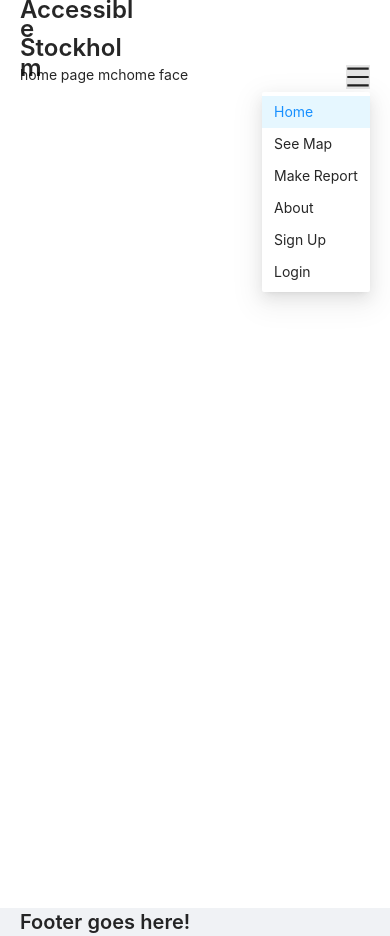
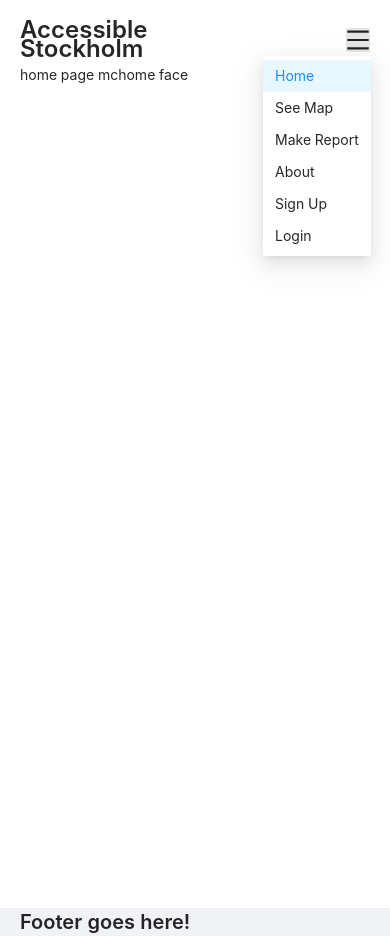
Before and after one commit to CaryTanner/access-map, a React (Create React App) app in the folder client/: page / in a window 390 px wide. Both pictures are taken after a click on the element "menu". Built offline with nearby package versions, Linux system fonts and the light colour scheme; no server answers.

Commit message:
mobile menu complete

```diff
--- a/client/src/components/Header/Header.js
+++ b/client/src/components/Header/Header.js
@@ -31,9 +31,6 @@ export default function Header() {
   const clickLink = (page) => {
     router.push(page);
   };
-  const handleKeyPress = (event) => {
-    if (event.keyCode === 13) event.currentTarget.click();
-  };
 
   //dispatch logout redux action & show success
   const dispatch = useDispatch();
@@ -47,7 +44,7 @@ export default function Header() {
     message.success("Logged out");
   };
 
-  //state for dynamic nav & avatar
+  //menus for dynamic nav & avatar
   const { user } = useSelector((state) => state.auth);
   const avatarInitial = user ? user.name.charAt(0).toUpperCase() : null;
 
@@ -64,14 +61,54 @@ export default function Header() {
     </Menu>
   );
 
-  const loggedOutMenu = [
-    <Menu
-      mode="horizontal"
-      defaultSelectedKeys={["home"]}
-      id="nav"
-      key="nav"
-      style={{ border: "none" }}
+  const loggedOut = () => {
+    return (
+      <>
+        <Menu.Item
+          key="sign up"
+          tabindex={0}
+          onClick={() => clickLink("/signup")}
+          onKeyPress={() => handleEnterKey(clickLink("/signup"))}
         >
+          Sign Up
+        </Menu.Item>
+        <Menu.Item
+          tabindex={0}
+          key="login"
+          onClick={() => clickLink("/login")}
+          onKeyPress={() => handleEnterKey(clickLink("/login"))}
+        >
+          Login
+        </Menu.Item>
+      </>
+    );
+  };
+  const loggedIn = () => {
+    return (
+      <>
+        <Dropdown overlay={avatarMenu} trigger={["click"]}>
+          <Avatar
+            className={styles.focus}
+            tabindex={0}
+            aria-haspopup="true"
+            style={{
+              backgroundColor: "#154d42 ",
+              verticalAlign: "middle",
+              marginLeft: "20px",
+            }}
+            size="large"
+            //keyboard opens dropdown
+            onKeyPress={(event) => handleEnterKey(event.currentTarget.click())}
+          >
+            {avatarInitial}
+          </Avatar>
+        </Dropdown>
+      </>
+    );
+  };
+
+  const links = () => {
+    return (<>
     <Menu.Item
         key="home"
         tabindex={0}
@@ -104,86 +141,21 @@ export default function Header() {
       >
         About
       </Menu.Item>
+    </>)
+  }
 
-      <Menu.Item
-        key="sign up"
-        tabindex={0}
-        onClick={() => clickLink("/signup")}
-        onKeyPress={() => handleEnterKey(clickLink("/signup"))}
-      >
-        Sign Up
-      </Menu.Item>
-      <Menu.Item
-        tabindex={0}
-        key="login"
-        onClick={() => clickLink("/login")}
-        onKeyPress={() => handleEnterKey(clickLink("/login"))}
-      >
-        Login
-      </Menu.Item>
-    </Menu>,
-  ];
-
-  const loggedInMenu = [
-    <Menu
+  const menu = () => {
+    return (<Menu
       mode="horizontal"
       defaultSelectedKeys={["home"]}
       id="nav"
       key="nav"
       style={{ border: "none" }}
     >
-      <Menu.Item
-        key="home"
-        tabindex={0}
-        onClick={() => clickLink("/")}
-        onKeyPress={() => handleEnterKey(clickLink("/"))}
-      >
-        Home
-      </Menu.Item>
-      <Menu.Item
-        key="map"
-        tabindex={0}
-        onClick={() => clickLink("/map")}
-        onKeyPress={() => handleEnterKey(clickLink("/map"))}
-      >
-        See Map
-      </Menu.Item>
-      <Menu.Item
-        tabindex={0}
-        onClick={() => clickLink("/makereport")}
-        key="report"
-        onKeyPress={() => handleEnterKey(clickLink("/makereport"))}
-      >
-        Make Report
-      </Menu.Item>
-      <Menu.Item
-        tabindex={0}
-        onClick={() => clickLink("/about")}
-        key="about"
-        onKeyPress={() => handleEnterKey(clickLink("/about"))}
-      >
-        About
-      </Menu.Item>
-
-      <Dropdown overlay={avatarMenu} trigger={["click"]}>
-        <Avatar
-        className={styles.focus}
-          tabindex={0}
-          aria-haspopup="true"
-          style={{
-            backgroundColor: "#154d42 ",
-            verticalAlign: "middle",
-            marginLeft: "20px",
-          }}
-          size="large"
-          //keyboard opens dropdown
-          onKeyPress={(event) => handleEnterKey(event.currentTarget.click())}
-        >
-          {avatarInitial}
-        </Avatar>
-      </Dropdown>
-    </Menu>,
-  ];
+      {links()}
+      {user ? loggedIn() : loggedOut()}
+    </Menu>
+    )};
 
   const mobileMenu = () => {
     return (
@@ -194,55 +166,8 @@ export default function Header() {
         key="nav"
         style={{ border: "none" }}
       >
-        <Menu.Item
-          tabindex={0}
-          onClick={() => clickLink("/")}
-          key="home"
-          onKeyPress={() => handleEnterKey(clickLink("/"))}
-        >
-          Home
-        </Menu.Item>
-        <Menu.Item
-          tabindex={0}
-          key="map"
-          onClick={() => clickLink("/map")}
-          onKeyPress={() => handleEnterKey(clickLink("/map"))}
-        >
-          See Map
-        </Menu.Item>
-        <Menu.Item
-          tabindex={0}
-          onClick={() => clickLink("/makereport")}
-          onKeyPress={() => handleEnterKey(clickLink("/makereport"))}
-          key="report"
-        >
-          Make Report
-        </Menu.Item>
-        <Menu.Item
-          tabindex={0}
-          onClick={() => clickLink("/about")}
-          key="about"
-          onKeyPress={() => handleEnterKey(clickLink("/about"))}
-        >
-          About
-        </Menu.Item>
-
-        <Menu.Item
-          tabindex={0}
-          onClick={() => clickLink("/signup")}
-          onKeyPress={() => handleEnterKey(clickLink("/signup"))}
-          key="sign up"
-        >
-          Sign Up
-        </Menu.Item>
-        <Menu.Item
-          tabindex={0}
-          onClick={() => clickLink("/login")}
-          key="login"
-          onKeyPress={() => handleEnterKey(clickLink("/login"))}
-        >
-          Login
-        </Menu.Item>
+        {links()}
+        {user ? null : loggedOut()}
       </Menu>
     );
   };
@@ -257,31 +182,32 @@ export default function Header() {
           padding: xs ? " 0 20px" : " 0 50px",
         }}
       >
-        <Row align="bottom">
-          <Col lg={4} md={5} sm={8} xs={8}>
+        <Row >
+          <Col lg={4} md={5} sm={8} xs={12}>
             <a href="/" id="logo">
-              <Typography.Title level={3} style={{ lineHeight: ".8" }}>
+              <Typography.Title level={3} style={{ lineHeight: ".8", marginTop: "20px" }}>
                 Accessible Stockholm
               </Typography.Title>
             </a>
           </Col>
           <Col lg={20} md={19} sm={0} xs={0}>
-            <Row justify="end">{user ? loggedInMenu : loggedOutMenu}</Row>
+            <Row justify="end">{menu()}</Row>
           </Col>
-          <Col lg={0} md={0} sm={16} xs={16}>
-            <Row justify="end">
+          <Col lg={0} md={0} sm={16} xs={12}>
+            <Row justify="end" style={{marginTop: "20px"}}>
               <Dropdown overlay={mobileMenu} trigger={["click"]}>
                 <MenuOutlined
                   className={styles.focus}
                   tabindex={0}
                   aria-haspopup="true"
-                  style={{ fontSize: "1.5rem", verticalAlign: "bottom" }}
+                  style={{ fontSize: "1.5rem", marginTop: "8px" }}
                   onKeyPress={(event) =>
                     handleEnterKey(event.currentTarget.click())
                   }
                 />
               </Dropdown>
-             {user && <Dropdown overlay={avatarMenu} trigger={["click"]}>
+              {user && (
+                <Dropdown overlay={avatarMenu} trigger={["click"]}>
                   <Avatar
                     tabindex={0}
                     aria-haspopup="true"
@@ -299,7 +225,8 @@ export default function Header() {
                   >
                     {avatarInitial}
                   </Avatar>
-              </Dropdown>}
+                </Dropdown>
+              )}
             </Row>
           </Col>
         </Row>
```
Also changed, not shown: 1 other file (tests, documents, lock files or other folders). Lines whose indentation alone changed are shown as unchanged.
